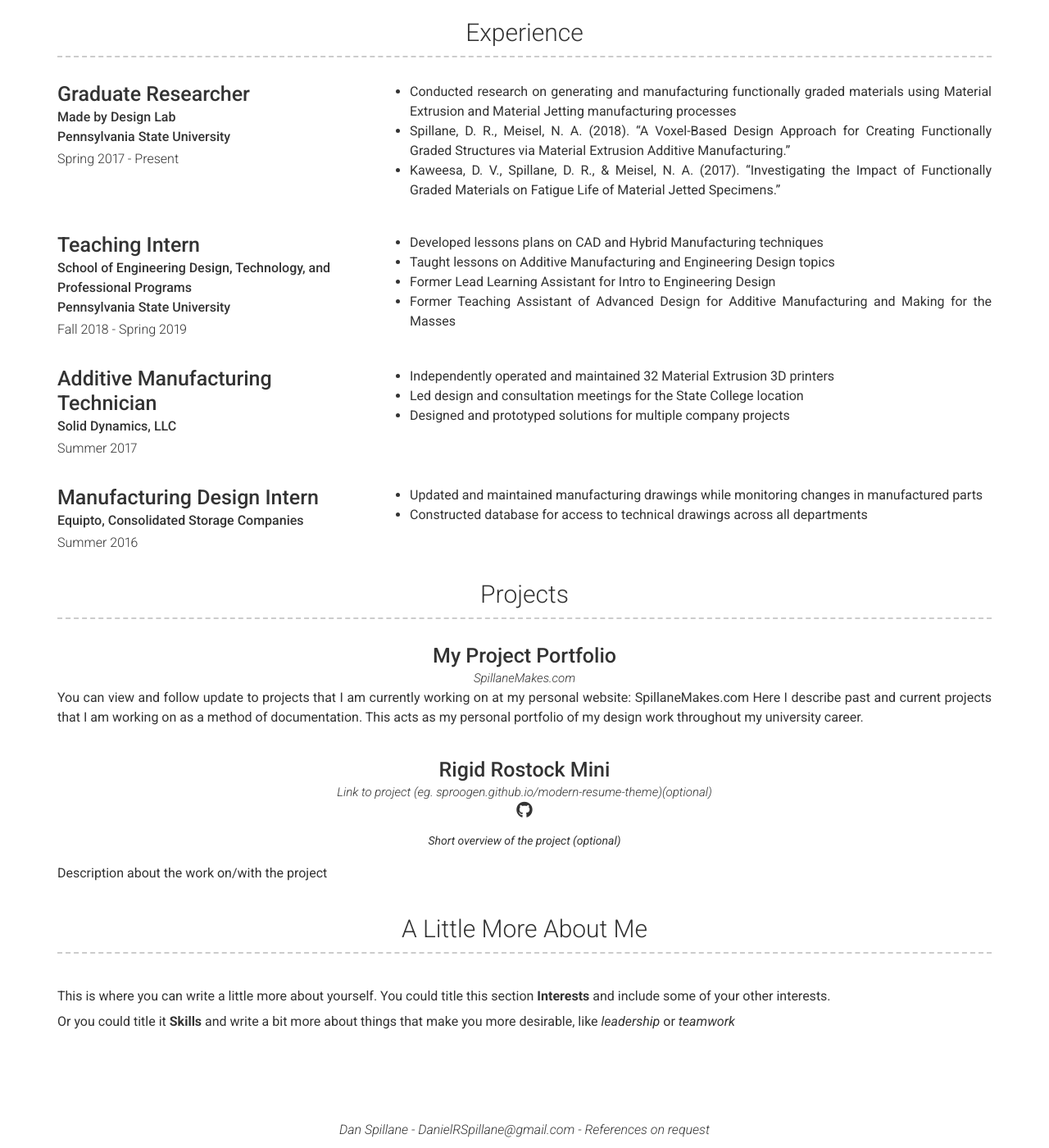
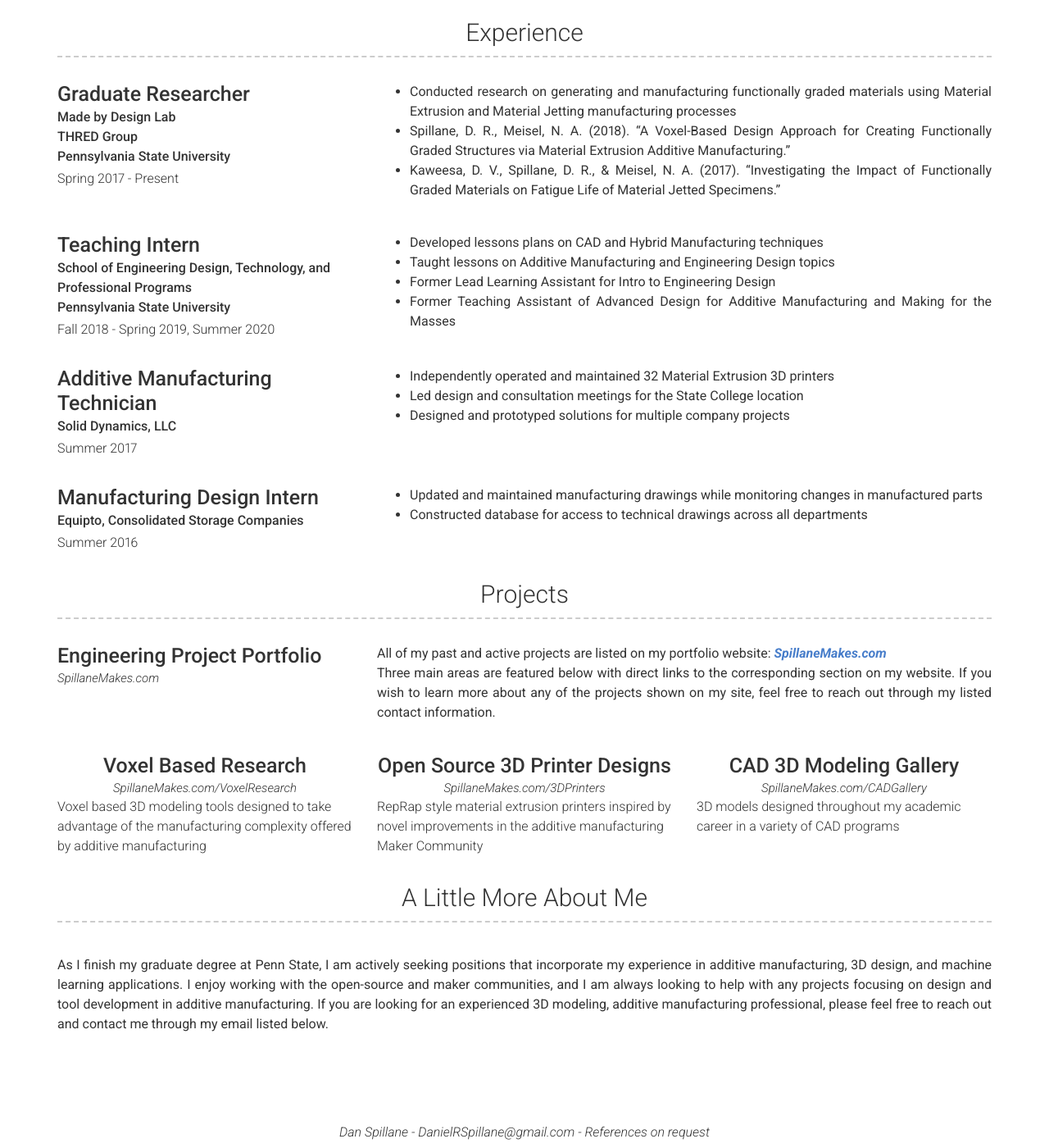
Before and after one commit to drspillane/drspillane.github.io, a Jekyll site: the page built from index.md, in a window 1280 px wide and 1400 px high, scrolled down 862 px. Shown: the whole window at 82% size. Built offline with Jekyll 4.4.1, drawn with Linux system fonts in a browser that asks for light colours; nearby versions of some CDN libraries; some web fonts are replaced; some of the changed text lies outside the part shown.

Commit message:
completed detail sections

```diff
--- a/_config.yml
+++ b/_config.yml
@@ -60,9 +60,8 @@ about_content: | # this will include new lines to allow paragraphs
 # More Section
 # more_title: A Little More About Me #(Use this to override about more section title)
 more_content: | # this will include new lines to allow paragraphs
-  This is where you can write a little more about yourself. You could title this section **Interests** and include some of your other interests.
+  As I finish my graduate degree at Penn State, I am actively seeking positions that incorporate my experience in additive manufacturing, 3D design, and machine learning applications. I enjoy working with the open-source and maker communities, and I am always looking to help with any projects focusing on design and tool development in additive manufacturing. If you are looking for an experienced 3D modeling, additive manufacturing professional, please feel free to reach out and contact me through my email listed below.
 
-  Or you could title it **Skills** and write a bit more about things that make you more desirable, like *leadership* or *teamwork*
 
 # Footer
 footer_show_references: true
--- a/_data/education.yml
+++ b/_data/education.yml
@@ -4,12 +4,14 @@
   dates: '2019 - Current <br> Graduation: May 2021'
   qualification: M.S. Engineering Design
   quote:
-  description: Focus in Data Driven Design and Design for Additive Manufacturing
+  description: Focus in Data Driven Design and Design for Additive Manufacturing <br>
+    Graduate Researcher for the <a href="https://sites.psu.edu/madebydesign/" target="_top">Made by Design Lab</a>
+    and <a href="https://thred.group/" target="_top">THRED Group</a> <br>
 
 - layout: left
   name: Pennsylvania State University
   dates: 2014 - 2019
   qualification: B.S. Elecrical Engineering
   quote:
-  description: Certificate in Engineering Design <br>
+  description: Undergraduate Certificate in Engineering Design <br>
     Distinguished Student Service Award (2016 – 2019) — School of Engineering Design
--- a/_data/experience.yml
+++ b/_data/experience.yml
@@ -2,7 +2,7 @@
 - layout: left
   company: Graduate Researcher # Position used instead of company
   link:
-  job_title: Made by Design Lab <br> Pennsylvania State University
+  job_title: Made by Design Lab <br> THRED Group <br> Pennsylvania State University
   dates: Spring 2017 - Present
   quote:
   description: | # this will include new lines to allow paragraphs
@@ -17,7 +17,7 @@
   company: Teaching Intern # Position used instead of company
   link:
   job_title: School of Engineering Design, Technology, and Professional Programs<br> Pennsylvania State University
-  dates: Fall 2018 - Spring 2019
+  dates: Fall 2018 - Spring 2019, Summer 2020
   quote:
   description: | # this will include new lines to allow paragraphs
     - Developed lessons plans on CAD and Hybrid Manufacturing techniques
--- a/_data/projects.yml
+++ b/_data/projects.yml
@@ -1,19 +1,29 @@
 # Project template
-- layout: top-middle
-  name: My Project Portfolio
+- layout: left
+  name: Engineering Project Portfolio
   link: SpillaneMakes.com
   github:
   quote:
   description: | # this will include new lines to allow paragraphs
-    You can view and follow update to projects that I am currently working on at my personal website: SpillaneMakes.com
-    Here I describe past and current projects that I am working on as a method of documentation.
-    This acts as my personal portfolio of my design work throughout my university career.
+    All of my past and active projects are listed on my portfolio website: ***<a href="http://spillanemakes.com/" target="_top">SpillaneMakes.com</a>*** <br>
+    Three main areas are featured below with direct links to the corresponding section on my website.
+    If you wish to learn more about any of the projects shown on my site, feel free to reach out through my listed contact information.
 
-- layout: top-middle
-  name: Rigid Rostock Mini
-  link: Link to project (eg. sproogen.github.io/modern-resume-theme)(optional)
-  github: Github page for project (eg. sproogen/modern-resume-theme)(optional)
-  quote: >
-    Short overview of the project (optional)
-  description: | # this will include new lines to allow paragraphs
-    Description about the work on/with the project
+- layout: triad
+  name1: Voxel Based Research
+  link1: SpillaneMakes.com/VoxelResearch
+  github:
+  quote:
+  description1: Voxel based 3D modeling tools designed to take advantage of the manufacturing complexity offered by additive manufacturing
+
+  name2: Open Source 3D Printer Designs
+  link2: SpillaneMakes.com/3DPrinters
+  github:
+  quote:
+  description2: RepRap style material extrusion printers inspired by novel improvements in the additive manufacturing Maker Community
+
+  name3: CAD 3D Modeling Gallery
+  link3: SpillaneMakes.com/CADGallery
+  github:
+  quote:
+  description3: 3D models designed throughout my academic career in a variety of CAD programs
--- /dev/null
+++ b/_includes/triad.html
@@ -0,0 +1,68 @@
+<div class="row clearfix layout layout-left">
+  <div class="col-xs-12 col-sm-4 col-md-4 col-print-12 details">
+    {%- if include.item.name1 -%}<h4><center>{{ include.item.name1 }}</center></h4>{%- endif -%}
+    {%- if include.item.company -%}<h4>{{ include.item.company }}</h4>{%- endif -%}
+    {%- if include.item.link1 -%}
+      {% include a.html href=include.item.link1 class="link" %}<center>{{ include.item.link1 }}</center></a>
+    {%- endif -%}
+    {%- if include.item.job_title -%}<p><b>{{ include.item.job_title }}</b></p>{%- endif -%}
+    {%- if include.item.qualification -%}<p><b>{{ include.item.qualification }}</b></p>{%- endif -%}
+    {%- if include.item.dates -%}<p>{{ include.item.dates }}</p>{%- endif -%}
+	{{ include.item.description1 | strip | markdownify }}
+    {% for job in include.item.jobs %}
+      <p><b>{{ job.title }}</b></p>
+      <p>{{ job.dates }}</p>
+    {% endfor %}
+    {%- if include.item.github -%}
+      <p class="no-print">
+        <a href="https://github.com/{{ include.item.github }}" target="_blank">
+          <i class="fa fa-github" title="{{ include.item.name }} Github link"></i>
+        </a>
+      </p>
+    {%- endif -%}
+  </div>
+  <div class="col-xs-12 col-sm-4 col-md-4 col-print-12 details">
+    {%- if include.item.name2 -%}<h4><center>{{ include.item.name2 }}</center></h4>{%- endif -%}
+    {%- if include.item.company -%}<h4>{{ include.item.company }}</h4>{%- endif -%}
+    {%- if include.item.link2 -%}
+      {% include a.html href=include.item.link2 class="link" %}<center>{{ include.item.link2 }}</center></a>
+    {%- endif -%}
+    {%- if include.item.job_title -%}<p><b>{{ include.item.job_title }}</b></p>{%- endif -%}
+    {%- if include.item.qualification -%}<p><b>{{ include.item.qualification }}</b></p>{%- endif -%}
+    {%- if include.item.dates -%}<p>{{ include.item.dates }}</p>{%- endif -%}
+	{{ include.item.description2 | strip | markdownify }}
+    {% for job in include.item.jobs %}
+      <p><b>{{ job.title }}</b></p>
+      <p>{{ job.dates }}</p>
+    {% endfor %}
+    {%- if include.item.github -%}
+      <p class="no-print">
+        <a href="https://github.com/{{ include.item.github }}" target="_blank">
+          <i class="fa fa-github" title="{{ include.item.name }} Github link"></i>
+        </a>
+      </p>
+    {%- endif -%}
+  </div>
+  <div class="col-xs-12 col-sm-4 col-md-4 col-print-12 details">
+    {%- if include.item.name3 -%}<h4><center>{{ include.item.name3 }}</center></h4>{%- endif -%}
+    {%- if include.item.company -%}<h4>{{ include.item.company }}</h4>{%- endif -%}
+    {%- if include.item.link3 -%}
+      {% include a.html href=include.item.link3 class="link" %}<center>{{ include.item.link3 }}</center></a>
+    {%- endif -%}
+    {%- if include.item.job_title -%}<p><b>{{ include.item.job_title }}</b></p>{%- endif -%}
+    {%- if include.item.qualification -%}<p><b>{{ include.item.qualification }}</b></p>{%- endif -%}
+    {%- if include.item.dates -%}<p>{{ include.item.dates }}</p>{%- endif -%}
+	{{ include.item.description3 | strip | markdownify }}
+    {% for job in include.item.jobs %}
+      <p><b>{{ job.title }}</b></p>
+      <p>{{ job.dates }}</p>
+    {% endfor %}
+    {%- if include.item.github -%}
+      <p class="no-print">
+        <a href="https://github.com/{{ include.item.github }}" target="_blank">
+          <i class="fa fa-github" title="{{ include.item.name }} Github link"></i>
+        </a>
+      </p>
+    {%- endif -%}
+  </div>
+</div>
```
